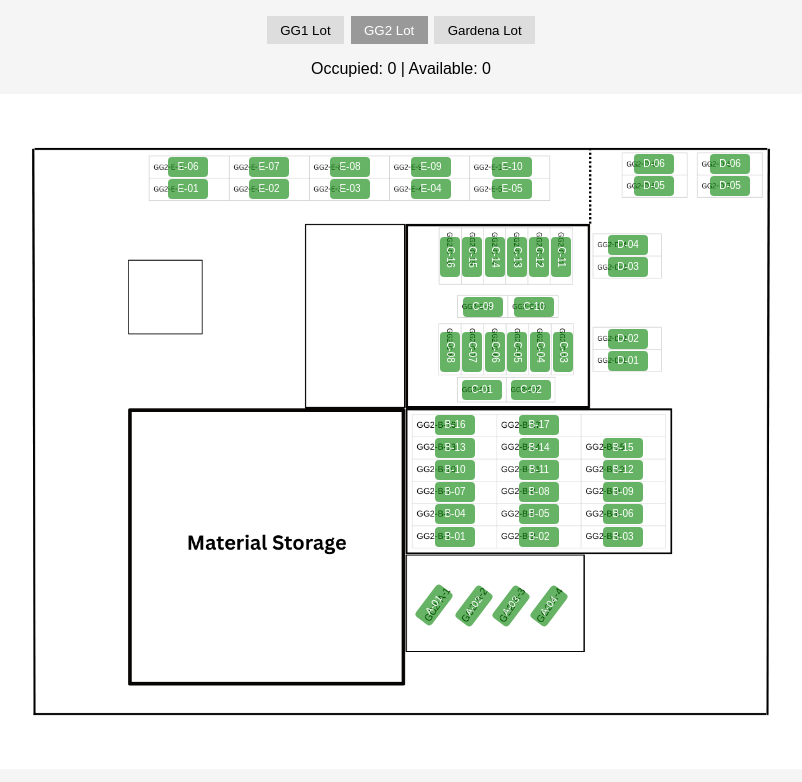
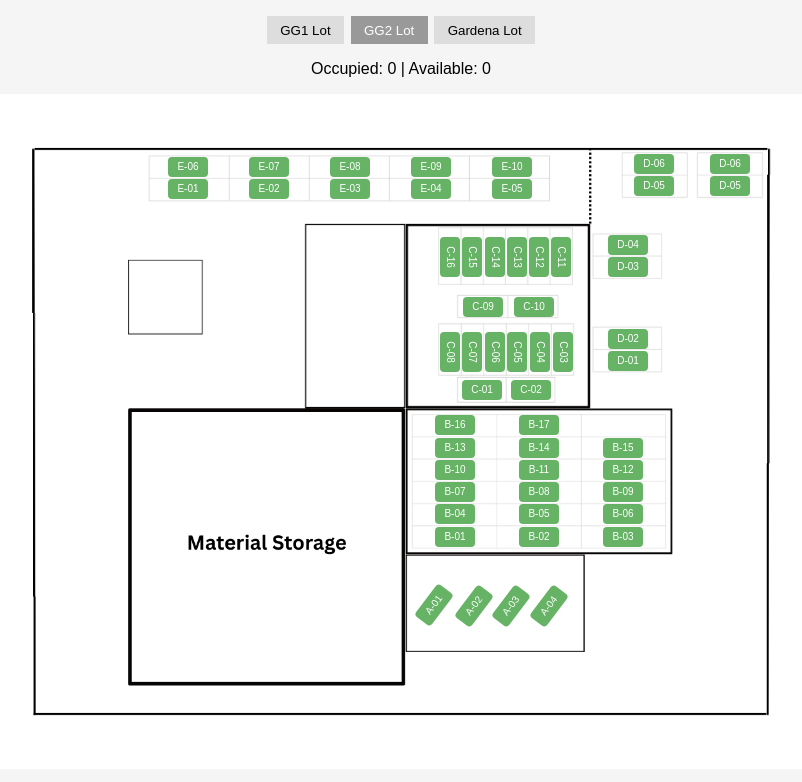
Before and after one commit to NicoLS18/parking-lot-ui, a plain HTML site: page index.html in a window 1280 px wide. Both pictures are taken after a click on the button "GG2 Lot". Shown: the top 782 px of the page, without its empty margins (239-1041 px from the left). Drawn offline with Linux system fonts and the light colour scheme; no server answers.

Commit message:
Update index.html

```diff
--- a/index.html
+++ b/index.html
@@ -191,7 +191,7 @@
   </div>
 
   <div id="GG2" class="lot-view">
-    <img src="GG2 Parking Lot 5.png" alt="GG2 Layout">
+    <img src="GG2White.png" alt="GG2 Layout">
 <!-- Left column -->
 <div class="spot" id="GG2-B-16" style="top: 321px; left: 634px;">B-16</div>
 <div class="spot" id="GG2-B-13" style="top: 344px; left: 634px;">B-13</div>
```
